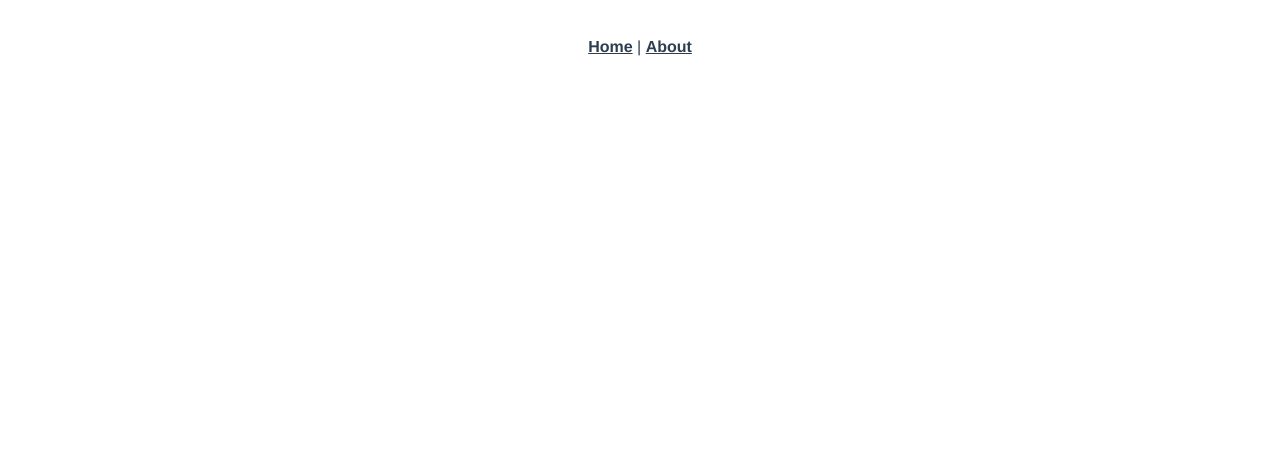
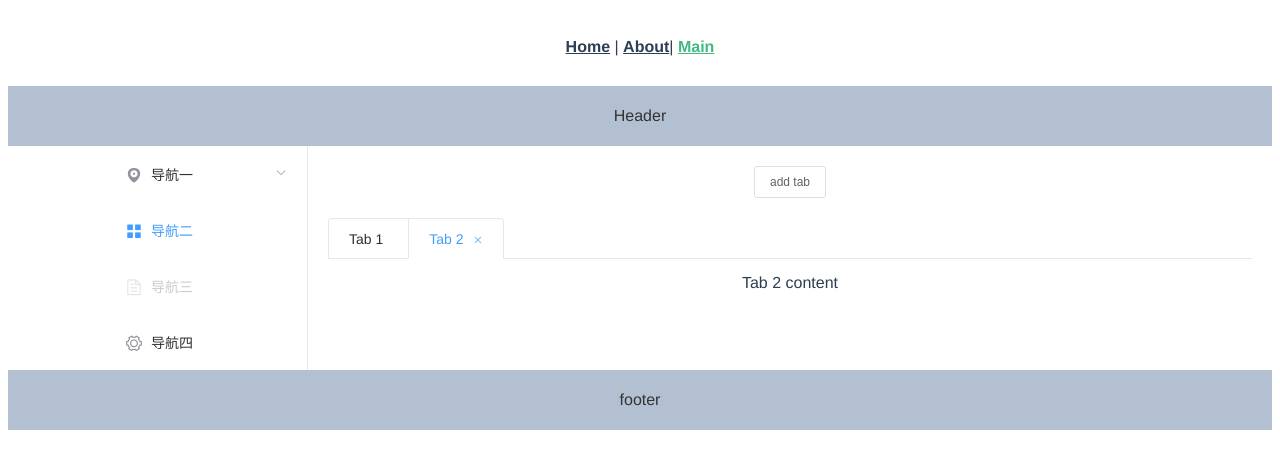
Before and after one commit to sehor/finance-web1, a Vue app: page /#/main in a window 1280 px wide. Shown: the top 468 px of the page. Built offline with nearby package versions, Linux system fonts and the light colour scheme.

Commit message:
add main layout

```diff
--- a/src/App.vue
+++ b/src/App.vue
@@ -2,7 +2,8 @@
   <div id="app">
     <div id="nav">
       <router-link to="/">Home</router-link> |
-      <router-link to="/about">About</router-link>
+      <router-link to="/about">About</router-link>|
+      <router-link to="/main">Main</router-link>
     </div>
     <router-view/>
   </div>
--- /dev/null
+++ b/src/components/MainLayout.vue
@@ -0,0 +1,161 @@
+<template>
+  <div>
+    <el-container>
+      <el-header>
+        <span>Header</span>
+      </el-header>
+      <el-container>
+        <el-aside withd="100px">
+          <el-menu
+            default-active="2"
+            class="el-menu-vertical-demo"
+            @open="handleOpen"
+            @close="handleClose"
+          >
+            <el-submenu index="1">
+              <template slot="title">
+                <i class="el-icon-location"></i>
+                <span>导航一</span>
+              </template>
+              <el-menu-item-group>
+                <template slot="title">分组一</template>
+                <el-menu-item index="1-1">选项1</el-menu-item>
+                <el-menu-item index="1-2">选项2</el-menu-item>
+              </el-menu-item-group>
+              <el-menu-item-group title="分组2">
+                <el-menu-item index="1-3">选项3</el-menu-item>
+              </el-menu-item-group>
+              <el-submenu index="1-4">
+                <template slot="title">选项4</template>
+                <el-menu-item index="1-4-1">选项1</el-menu-item>
+              </el-submenu>
+            </el-submenu>
+            <el-menu-item index="2">
+              <i class="el-icon-menu"></i>
+              <span slot="title">导航二</span>
+            </el-menu-item>
+            <el-menu-item index="3" disabled>
+              <i class="el-icon-document"></i>
+              <span slot="title">导航三</span>
+            </el-menu-item>
+            <el-menu-item index="4">
+              <i class="el-icon-setting"></i>
+              <span slot="title">导航四</span>
+            </el-menu-item>
+          </el-menu>
+        </el-aside>
+        <el-main>
+          <div style="margin-bottom: 20px;">
+            <el-button size="small" @click="addTab(editableTabsValue)">add tab</el-button>
+          </div>
+          <el-tabs v-model="editableTabsValue" type="card" closable @tab-remove="removeTab">
+            <el-tab-pane
+              v-for="(item, index) in editableTabs"
+              :key="item.name"
+              :label="item.title"
+              :name="item.name"
+            >{{item.content}}</el-tab-pane>
+          </el-tabs>
+        </el-main>
+      </el-container>
+      <el-footer>
+        <span>footer</span>
+      </el-footer>
+    </el-container>
+  </div>
+</template>
+
+<script>
+export default {
+  data() {
+    return {
+      editableTabsValue: "2",
+      editableTabs: [
+        {
+          title: "Tab 1",
+          name: "1",
+          content: "Tab 1 content"
+        },
+        {
+          title: "Tab 2",
+          name: "2",
+          content: "Tab 2 content"
+        }
+      ],
+      tabIndex: 2
+    };
+  },
+  methods: {
+    handleOpen(key, keyPath) {
+      console.log(key, keyPath);
+    },
+    handleClose(key, keyPath) {
+      console.log(key, keyPath);
+    },
+    addTab(targetName) {
+      let newTabName = ++this.tabIndex + "";
+      this.editableTabs.push({
+        title: "New Tab",
+        name: newTabName,
+        content: "New Tab content"
+      });
+      this.editableTabsValue = newTabName;
+    },
+    removeTab(targetName) {
+      let tabs = this.editableTabs;
+      let activeName = this.editableTabsValue;
+      if (activeName === targetName) {
+        tabs.forEach((tab, index) => {
+          if (tab.name === targetName) {
+            let nextTab = tabs[index + 1] || tabs[index - 1];
+            if (nextTab) {
+              activeName = nextTab.name;
+            }
+          }
+        });
+      }
+
+      this.editableTabsValue = activeName;
+      this.editableTabs = tabs.filter(tab => tab.name !== targetName);
+    }
+  }
+};
+</script>
+
+
+<style>
+.el-header,
+.el-footer {
+  background-color: #b3c0d1;
+  color: #333;
+  text-align: center;
+  line-height: 60px;
+}
+
+.el-aside {
+ /*  background-color: #d3dce6; */
+  color: #333;
+  text-align: center;
+  line-height: 200px;
+}
+
+.el-main {
+  /* background-color: #e9eef3; */
+ /*  color: #333;
+  text-align: center;
+  line-height: 160px; */
+}
+
+body > .el-container {
+  margin-bottom: 40px;
+}
+
+.el-container:nth-child(5) .el-aside,
+.el-container:nth-child(6) .el-aside {
+  line-height: 260px;
+}
+
+.el-container:nth-child(7) .el-aside {
+  line-height: 320px;
+}
+</style>
--- a/src/main.js
+++ b/src/main.js
@@ -3,6 +3,7 @@ import App from './App.vue'
 import router from './router'
 import store from './store'
 import './plugins/element.js'
+
 
 Vue.config.productionTip = false
 
--- a/src/router/index.js
+++ b/src/router/index.js
@@ -1,6 +1,7 @@
 import Vue from 'vue'
 import VueRouter from 'vue-router'
 import Home from '../views/Home.vue'
+import MainLayout from '../components/MainLayout.vue'
 
 Vue.use(VueRouter)
 
@@ -17,6 +18,11 @@ const routes = [
     // this generates a separate chunk (about.[hash].js) for this route
     // which is lazy-loaded when the route is visited.
     component: () => import(/* webpackChunkName: "about" */ '../views/About.vue')
+  },
+  {
+    path:'/main',
+    name:'mainPage',
+    component:MainLayout
   }
 ]
 
```
